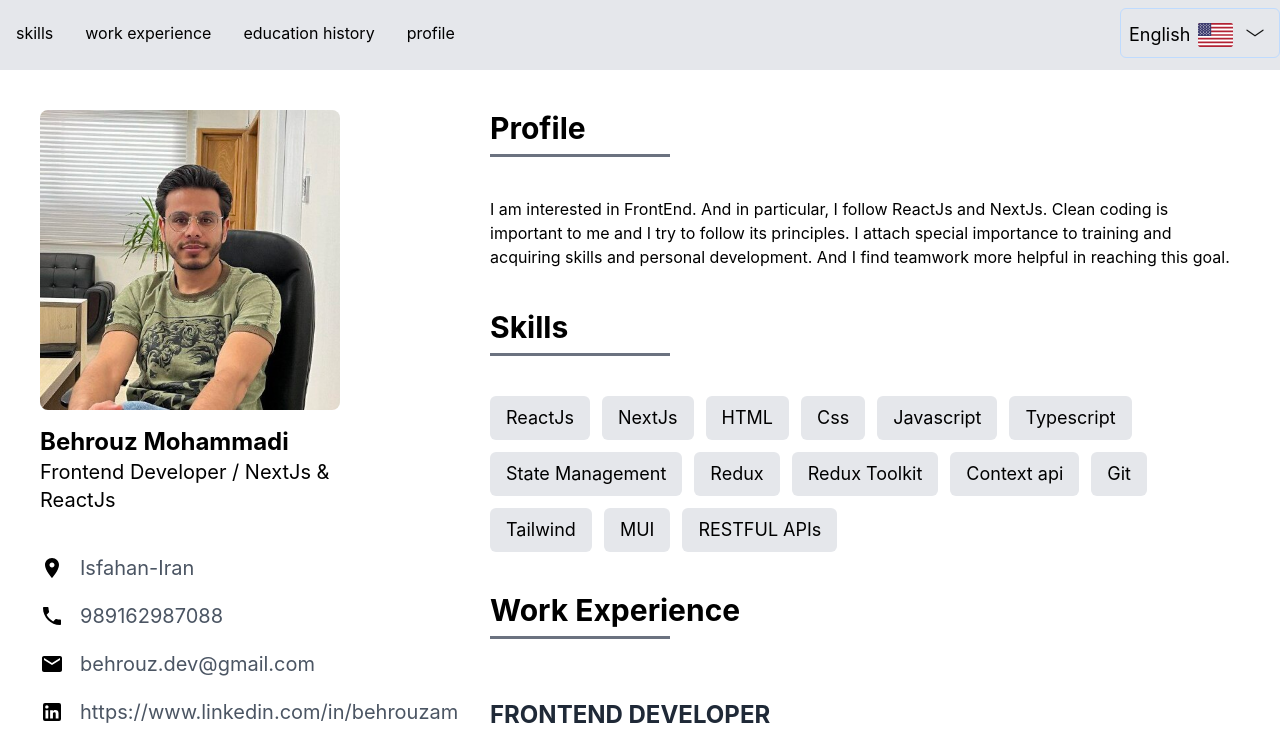
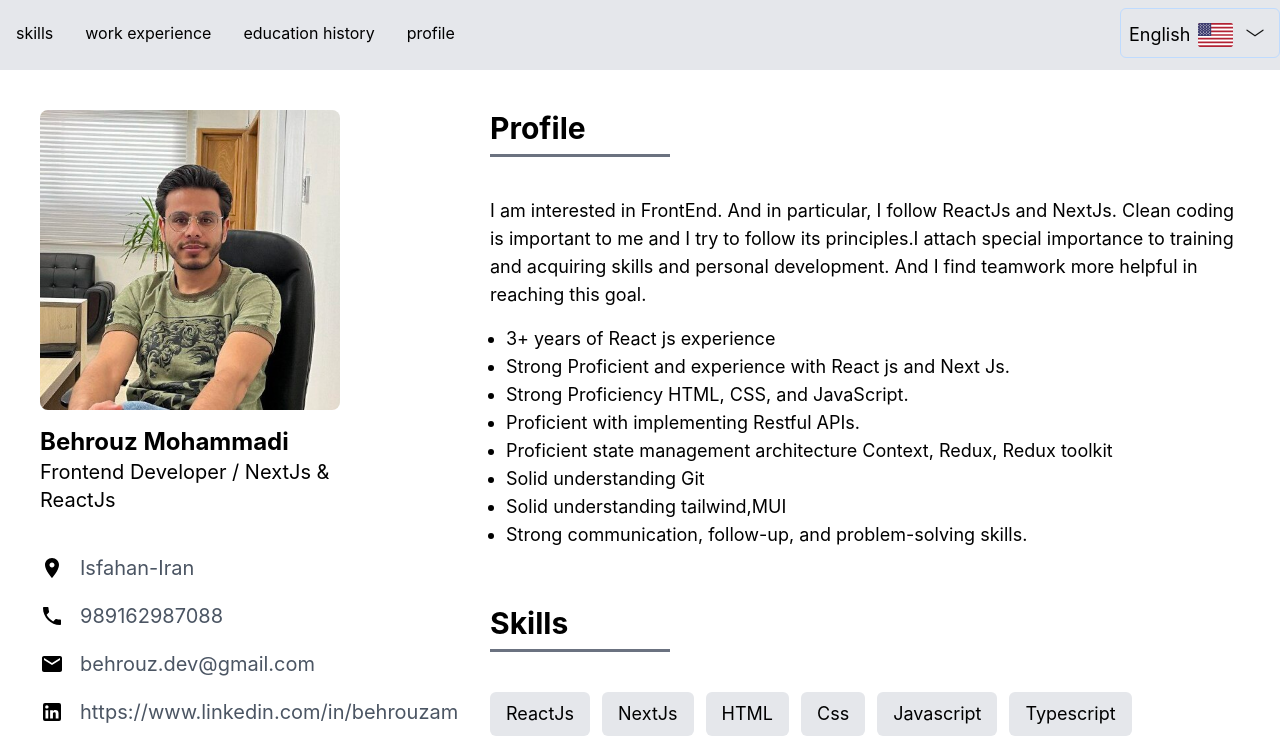
Before and after one commit to Beroozam/resume, a React (Create React App) app: page / in a window 1280 px wide. Shown: the top 742 px of the page. Built offline with nearby package versions, Linux system fonts and the light colour scheme.

Commit message:
new profile text

```diff
--- a/src/components/Content/Profile/Profile.tsx
+++ b/src/components/Content/Profile/Profile.tsx
@@ -2,17 +2,18 @@ export default function Profile(){
 
 
   return (
-      <div className={`py-10`}>
-        I am interested in FrontEnd. And
-        in particular, I follow ReactJs
-        and NextJs. Clean coding is
-        important to me and I try to
-        follow its principles.
-        I attach special importance to
-        training and acquiring skills and
-        personal development. And I
-        find teamwork more helpful in
-        reaching this goal.
+      <div className={`py-10 text-lg`}>
+        I am interested in FrontEnd. And in particular, I follow ReactJs and NextJs. Clean coding is important to me and I try to follow its principles.I attach special importance to training and acquiring skills and personal development. And I find teamwork more helpful in reaching this goal.
+          <ul className={`list-disc ps-4 my-4`}>
+              <li>3+ years of React js experience</li>
+              <li>Strong Proficient and experience with React js and Next Js.</li>
+              <li>Strong Proficiency HTML, CSS, and JavaScript.</li>
+              <li>Proficient with implementing Restful APIs.</li>
+              <li>Proficient state management architecture Context, Redux, Redux toolkit</li>
+              <li>Solid understanding Git</li>
+              <li>Solid understanding tailwind,MUI</li>
+              <li>Strong communication, follow-up, and problem-solving skills.</li>
+          </ul>
       </div>
   )
 }
```
